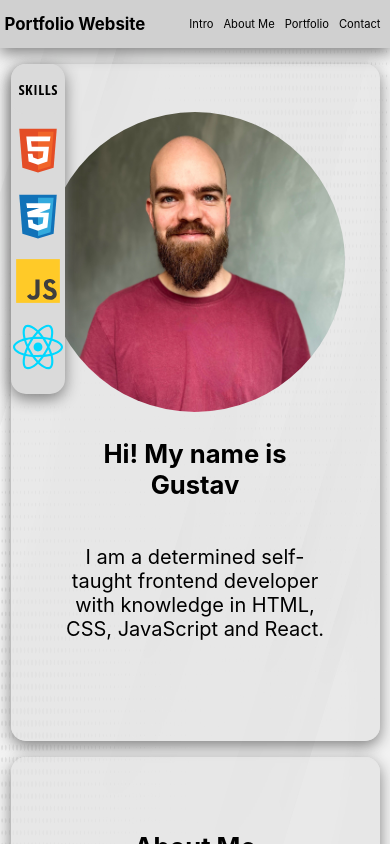
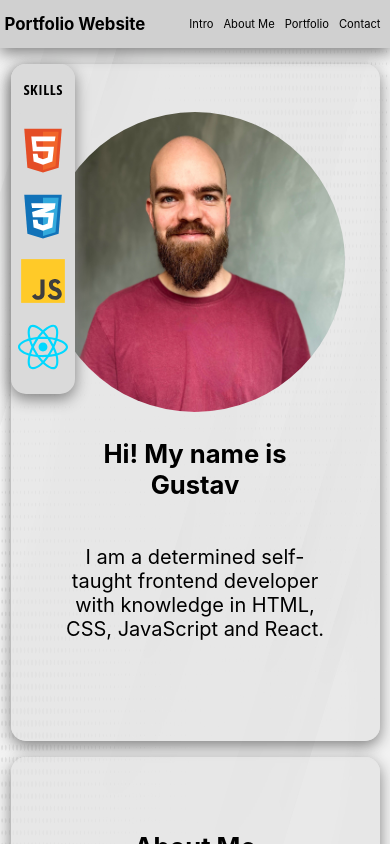
Before and after one commit to Gustavarendd/portfolio, a React (Create React App) app: page / in a window 390 px wide. Shown: the top 844 px of the page. Built offline with nearby package versions, Linux system fonts and the light colour scheme; the HTML template or start-up script is replaced by a standard one.

Commit message:
styling for mobile

```diff
--- a/src/components/button/button.styles.tsx
+++ b/src/components/button/button.styles.tsx
@@ -69,7 +69,7 @@ export const ButtonSpinner = styled(SpinnerContainer)`
 export const skillsButton = styled(BaseButton)`
   width: 100%;
   height: 50px;
-  min-width: 0;
+  min-width: 100%;
   padding: 0;
   border-radius: 10px;
   background-color: #dadada;
--- a/src/components/skills/skills.component.tsx
+++ b/src/components/skills/skills.component.tsx
@@ -1,4 +1,4 @@
-import { useEffect, useState } from 'react';
+import { useState } from 'react';
 
 import { Button, BUTTON_TYPES } from '../button/button.component';
 import {
@@ -27,7 +27,7 @@ const Skills = () => {
     <Container
       style={
         isOpen
-          ? { width: '4rem, fit-content', height: '330px' }
+          ? { width: '4rem', height: '330px' }
           : { width: '4rem', height: '3rem' }
       }
     >
--- a/src/components/skills/skills.styles.tsx
+++ b/src/components/skills/skills.styles.tsx
@@ -20,9 +20,7 @@ export const Container = styled.div`
   overflow: hidden;
   z-index: 20;
   @media screen and (max-width: 1400px) {
-    min-width: 3rem;
-    padding-left: 2px;
-    padding-right: 2px;
+    min-width: 4rem;
   }
   @media screen and (max-width: 800px) {
     margin-top: 4rem;
```
